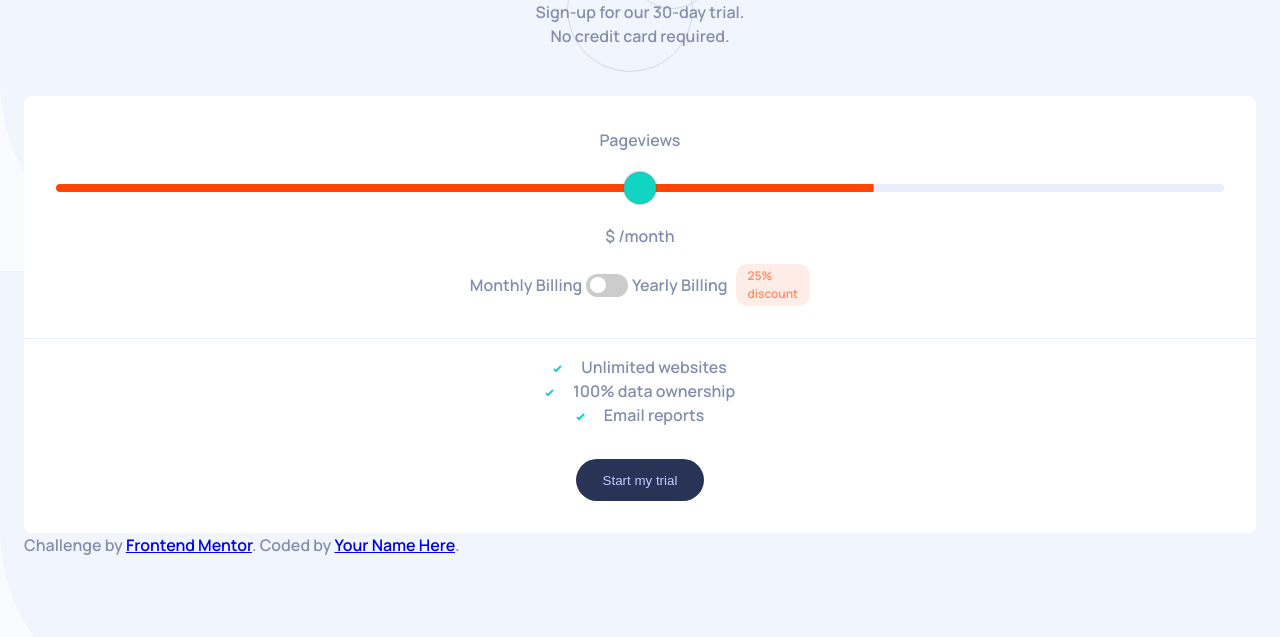
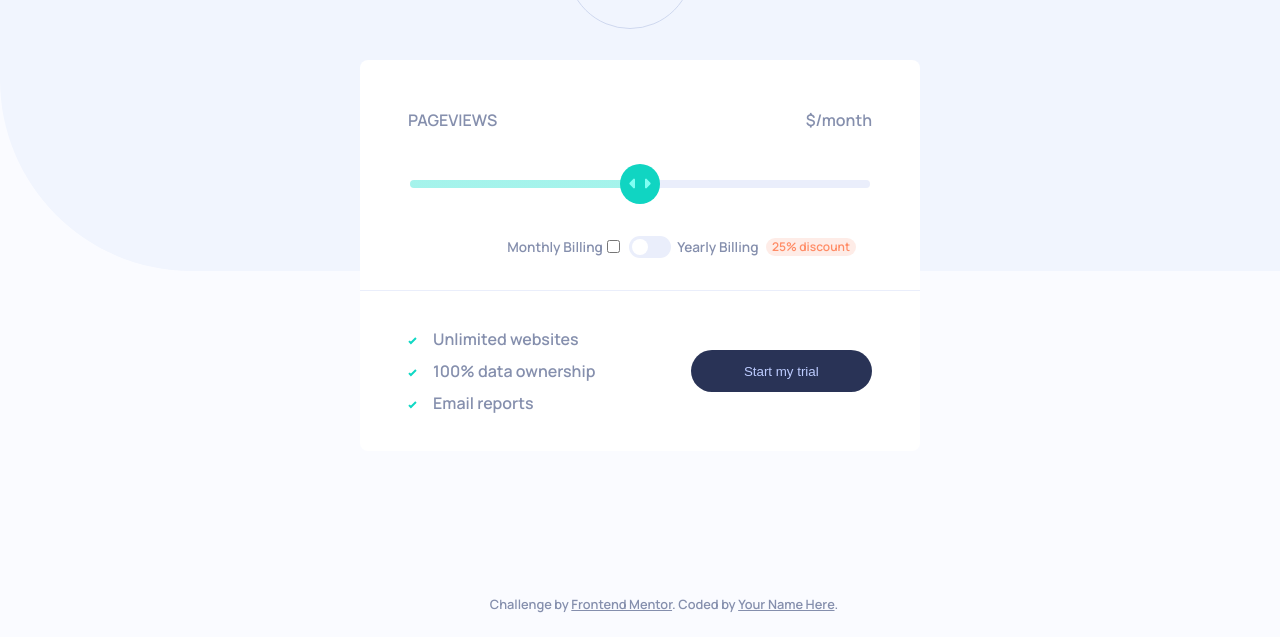
Before and after one commit to PascalTassel/Interactive-pricing-component-challenge-hub, a plain HTML site: page index.html in a window 1280 px wide. Shown: the part 178-815 px from the top of the page. Drawn offline with Linux system fonts and the light colour scheme.

Commit message:
Desktop view

```diff
--- a/css/style.css
+++ b/css/style.css
@@ -19,150 +19,132 @@
     --dark-desaturated-blue: hsl(227, 35%, 25%);
 }
 
-/* Usefull */
-.display-desktop {
-    display: none;
-}
-@media screen and (min-width: 768px) {
-    .display-desktop {
-        display: block;
-    }
-}
-
-.badge {
-    display: inline-block;
-    padding: .25em 1em;
-    margin-left: .5rem;
-    font-size: .75rem;
-    color: var(--light-red);
-    background-color: var(--light-grayish-red);
-    border-radius: 1em;
-}
-
 body {
     font-family: 'Manrope', sans-serif;
     font-size: 1rem;
     font-weight: 600;
     line-height: 1.5;
     color: var(--grayish-blue);
-    background: var(--very-pale-blue) url(../images/bg-pattern.svg);
-    margin: 5rem 1.5rem;
+    background: var(--very-pale-blue) url(../images/bg-pattern.svg) no-repeat top left;
+    margin: 0 1.5rem;
+}
+@media screen and (min-width: 1440px) {
+    body {
+        background-size: 100% auto;
+    }
+}
+
+/* Usefull */
+.badge {
+    display: inline-block;
+    padding: 0 .5em;
+    font-size: .75rem;
+    color: var(--light-red);
+    background-color: var(--light-grayish-red);
+    border-radius: 1em;
+}
+@media screen and (max-width: 499px) {
+    .badge__discount {
+        display: none;
+    }
 }
 
 /* HEADER */
 .header {
-    padding: 3rem 0;
+    margin-top: 2rem;
+    padding: 4rem 0;
     text-align: center;
     background: url(../images/pattern-circles.svg) center center no-repeat;
 }
 .header__heading {
-    font-size: 1.5rem;
+    font-size: 1.3rem;
     font-weight: 800;
-    margin-bottom: .6em;
+    margin-bottom: .5rem;
     color: var(--dark-desaturated-blue);
+}
+@media screen and (min-width: 500px) {
+    .header__heading {
+        font-size: 1.9rem;
+    }
 }
 .header__lead {
     width: 14rem;
     margin: 0 auto;
 }
+@media screen and (min-width: 500px) {
+    .header__lead {
+        width: auto;
+    }
+}
 
 /* FORM */
 .offer {
+    max-width: 35rem;
+    margin: 0 auto;
     background-color: var(--white);
-    padding: 1rem;
+    padding: 2rem 1.5rem;
     border-radius: .5rem;
 }
+@media screen and (min-width: 500px) {
+    .offer {
+        padding: 3rem 3rem 0;
+    }
+}
+
 .offer__lead {
     background-color: var(--white);
-    padding: 1rem;
-    border-radius: .5rem;
     text-align: center;
+}
+@media screen and (min-width: 500px) {
+    .offer__lead {
+        text-align: left;
+        display: flex;
+        flex-wrap: wrap;
+        align-items: center;
+    }
 }
 
 .offer__lead--pageview {
-
+    text-transform: uppercase;
 }
-
-.offer__lead--range {
-
-}
-
-.offer__lead--price {
-
-}
-
-/* SWITCH */
-.offer__billing {
-    position: relative;
-    display: flex;
-    align-items: center;
-    justify-content: center;
-}
-.offer__billing input {
-    position: absolute;
-    opacity: 0;
-    width: 0;
-    height: 0;
-}
-.offer__switch--wrapper {
-    position: relative;
-    display: inline-block;
-    width: 2.6rem;
-    height: 1.4rem;
-    margin: 0 .25rem;
-    cursor: pointer;
-    background-color: #ccc;
-    -webkit-transition: .4s;
-    transition: .4s;
-    border-radius: 1rem;
-}
-.offer__switch--wrapper:before {
-    position: absolute;
-    content: "";
-    height: 1em;
-    width: 1em;
-    left: .2em;
-    bottom: .2em;
-    background-color: white;
-    transition: .4s;
-    border-radius: 50%;
-}
-
-input:checked + .offer__switch--wrapper {
-    background-color: #2196F3;
-}
-
-input:focus + .offer__switch--wrapper {
-    box-shadow: 0 0 1px #2196F3;
-}
-
-input:checked + .offer__switch--wrapper:before {
-    transform: translateX(1.2em);
+@media screen and (min-width: 500px) {
+    .offer__lead--pageview {
+        width: 50%;
+    }
 }
 
 /* RANGE */
 .offer__lead--range {
     -webkit-appearance: none;
-    margin: 2rem 0;
+    appearance: none;
+    margin-top: 2rem;
     width: 100%;
     height: .5rem;
-    background: var(--light-grayish-blue);
-    background-image: linear-gradient(#ff4500, #ff4500);
-
-    background-size: 70% 100%;
+    background: var(--light-grayish-blue) linear-gradient(var(--soft-cyan), var(--soft-cyan)) no-repeat top left / 50% 100%;
     border-radius: .25rem;
-    background-repeat: no-repeat;
+}
+@media screen and (min-width: 500px) {
+    .offer__lead--range {
+        order: 3;
+        margin-top: 3rem;
+        margin-bottom: 3rem;
+    }
 }
 
 .offer__lead--range::-webkit-slider-thumb {
     -webkit-appearance: none;
-    height: 2rem;
-    width: 2rem;
+    height: 2.5rem;
+    width: 2.5rem;
     border-radius: 50%;
-    background: var(--cyan);
+    background: var(--cyan) url(../images/icon-slider.svg) no-repeat center;
     cursor: ew-resize;
-    box-shadow: 0 0 2px 0 #555;
     transition: background .3s ease-in-out;
+}
+.offer__lead--range::-webkit-slider-thumb:hover {
+    filter: brightness(1.2);
+}
+.offer__lead--range::-webkit-slider-thumb:active {
+    filter: brightness(1);
 }
 
 .offer__lead--range::-webkit-slider-runnable-track  {
@@ -172,29 +154,167 @@ input:checked + .offer__switch--wrapper:before {
     background: transparent;
 }
 
+.offer__lead--price {
+    display: flex;
+    justify-content: center;
+    align-items: center;
+    margin: 2rem 0;
+}
+@media screen and (min-width: 500px) {
+    .offer__lead--price {
+        width: 50%;
+        justify-content: flex-end;
+        margin: 0;
+    }
+}
+
+.offer__lead--amount {
+    margin-right: .5rem;
+    font-size: 2rem;
+    font-weight: 800;
+    color: var(--dark-desaturated-blue);
+}
+@media screen and (min-width: 500px) {
+    .offer__lead--amount {
+        font-size: 2.5rem;
+    }
+}
+
+/* SWITCH */
+.offer__billing {
+    position: relative;
+    display: flex;
+    align-items: center;
+    justify-content: center;
+    font-size: .85rem;
+}
+.offer__billing--label {
+    width: 7rem;
+}
+.offer__billing--label:first-child {
+    text-align: right;
+}
+
+.offer__billing--checkbox {
+    position: absolute;
+    opacity: 0;
+    width: 0;
+    height: 0;
+}
+.offer__switch--wrapper {
+    position: relative;
+    display: block;
+    width: 2.6rem;
+    height: 1.4rem;
+    margin: 0 .4rem;
+    background-color: var(--light-grayish-blue);
+    -webkit-transition: .4s;
+    transition: .4s;
+    border-radius: .7rem;
+    cursor: pointer;
+}
+.offer__switch--wrapper:before {
+    position: absolute;
+    content: "";
+    height: 1rem;
+    width: 1rem;
+    left: .2rem;
+    bottom: .2rem;
+    background-color: white;
+    transition: .4s;
+    border-radius: 50%;
+}
+
+.offer__billing--checkbox:checked + .offer__switch--wrapper {
+    background-color: var(--soft-cyan);
+}
+
+.offer__billing--checkbox:checked + .offer__switch--wrapper:before {
+    transform: translateX(1.2rem);
+}
+
+.offer__billing .badge {
+    position: absolute;
+    right: -1rem;
+    pointer-events: none;
+}
+@media screen and (min-width: 500px) {
+    .offer__billing .badge {
+        right: 1rem;
+    }
+}
+
 /* OFFER ACTIONS */
 .offer__actions {
     display: flex;
     flex-direction: column;
     align-items: center;
-    padding: 1rem;
-    margin: 2rem -1rem 0;
+    margin: 2rem -1.5rem 0;
     border-top: 1px solid var(--light-grayish-blue);
+}
+@media screen and (min-width: 500px) {
+    .offer__actions {
+        flex-direction: row;
+        margin-right: -3rem;
+        margin-left: -3rem;
+        padding: 0 3rem;
+    }
 }
 
 .offer__actions--list {
-    margin-bottom: 2rem;
+    margin: 2rem 0;
     text-align: center;
+}
+@media screen and (min-width: 500px) {
+    .offer__actions--list {
+        text-align: left;
+        line-height: 2;
+    }
 }
 
 .offer__actions--list svg {
-    margin-right: 1rem;
+    margin-right: .8rem;
 }
 
 .offer__actions--submit {
     border: 0;
-    padding: 1em 2em;
+    padding: 1em 4em;
     color: var(--pale-blue);
     background-color: var(--dark-desaturated-blue);
     border-radius: 1.75em;
+    cursor: pointer;
+    transition: .3s;
 }
+@media screen and (min-width: 500px) {
+    .offer__actions--submit {
+        margin-left: auto;
+    }
+}
+
+.offer__actions--submit:focus,
+.offer__actions--submit:hover {
+    color: #fff;
+}
+
+/* ATTRIBUTION */
+.attribution {
+    margin: 2rem 0 .5rem;
+    text-align: center;
+    font-size: .8rem;
+}
+@media screen and (min-width: 500px) {
+    .attribution {
+        position: fixed;
+        bottom: 0;
+        width: 100%;
+    }
+}
+.attribution a {
+    color: var(--grayish-blue);
+    text-decoration: underline;
+    transition: .3s;
+}
+.attribution a:focus,
+.attribution a:hover {
+    color: var(--dark-desaturated-blue);
+}
```
